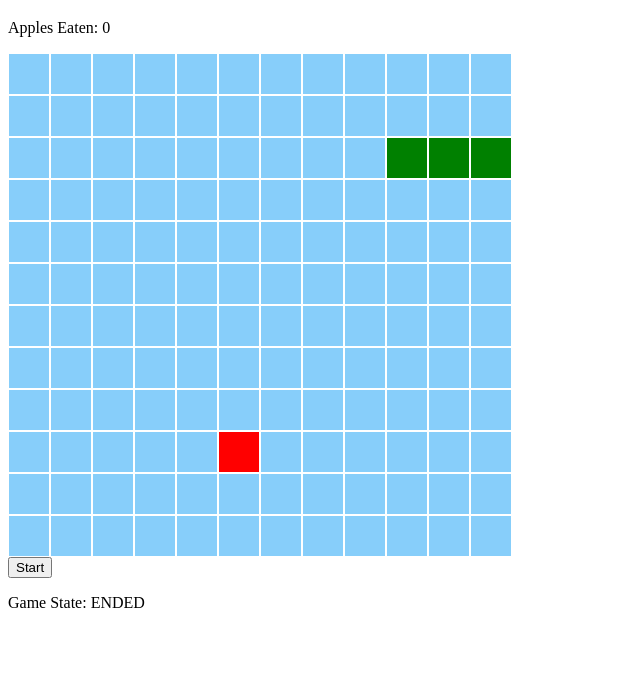
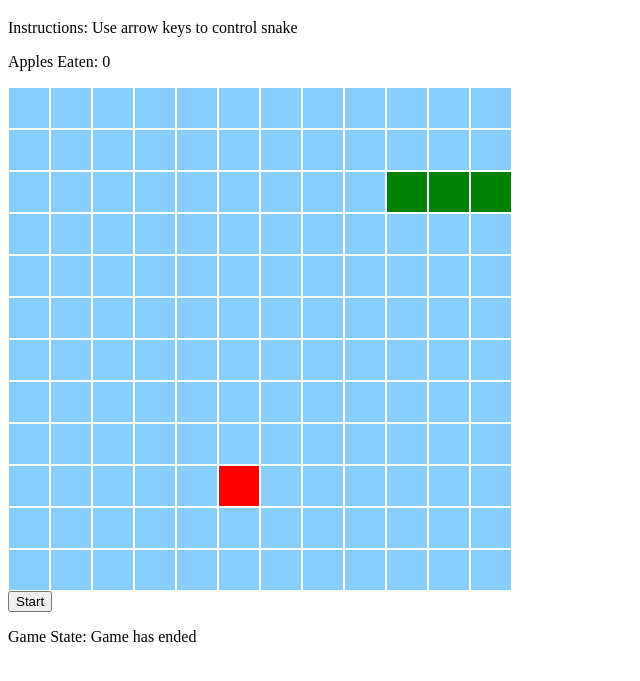
Before and after one commit to jltlm/LilGames, a plain HTML site: page SnakeGame/snake.html in a window 1280 px wide. Both pictures are taken after a click on the button "Start". Shown: the part 61-742 px from the top of the page, without its empty margins (0-640 px from the left). Drawn offline with Linux system fonts and the light colour scheme.

Commit message:
fixed up some suggestions

```diff
--- a/SnakeGame/Queue.js
+++ b/SnakeGame/Queue.js
@@ -32,5 +32,4 @@ Queue.prototype.dequeue = function () {
     return temp;
 };
 
-
 //   https://stackoverflow.com/a/23573210/6622395
--- a/SnakeGame/Snake.js
+++ b/SnakeGame/Snake.js
@@ -1,7 +1,11 @@
 class Snake {
     constructor(game) {
         this.game = game;
+
+        // direction the snake is facing
         this.direction = "R";
+
+        // the queue containing all the snake body parts locations
         this.squeue = new Queue();
         this.head = [2, 3];
         // start off as a 3 unit long snake
@@ -9,41 +13,54 @@ class Snake {
         this.squeue.enqueue([2, 2]);
         this.squeue.enqueue([2, 3]);
         this.appleCount = 0;
+
+        // the input from the user
         this.input = "R";
 
         pageCounter.textContent = "Apples Eaten: " + this.appleCount;
     }
 
     move() {
-        let dir = this.direction;
-        if (this.input == "R" && dir == "L"
-            || this.input == "L" && dir == "R"
-            || this.input == "U" && dir == "D"
-            || this.input == "D" && dir == "U") {
-        } else {
+        // checks for if user presses on opposite side key
+        // (snake can't turn opposite direction)
+        if ((this.input != "R" && this.direction == "L"
+            || this.input != "L" && this.direction == "R"
+            || this.input != "U" && this.direction == "D"
+            || this.input != "D" && this.direction == "U")
+            && this.input != null) {
             this.direction = this.input;
         }
-        dir = this.direction;
 
-        if (dir == "R") {
-            this.squeue.enqueue([this.head[0], this.head[1] + 1]);
-            this.head = [this.head[0], this.head[1] + 1];
-        } else if (dir == "U") {
-            this.squeue.enqueue([this.head[0] - 1, this.head[1]]);
-            this.head = [this.head[0] - 1, this.head[1]];
-        } else if (dir == "L") {
-            this.squeue.enqueue([this.head[0], this.head[1] - 1]);
-            this.head = [this.head[0], this.head[1] - 1];
-        } else if (dir == "D") {
-            this.squeue.enqueue([this.head[0] + 1, this.head[1]]);
-            this.head = [this.head[0] + 1, this.head[1]];
+        // gets the next tile (in the direction the snake's facing)
+        let [hx, hy] = this.head;
+        switch (this.direction) {
+            case "R":
+                this.squeue.enqueue([hx, hy + 1]);
+                this.head = [hx, hy + 1];
+                break;
+
+            case "U":
+                this.squeue.enqueue([hx - 1, hy]);
+                this.head = [hx - 1, hy];
+                break;
+
+            case "L":
+                this.squeue.enqueue([hx, hy - 1]);
+                this.head = [hx, hy - 1];
+                break;
+
+            case "D":
+                this.squeue.enqueue([hx + 1, hy]);
+                this.head = [hx + 1, hy];
+                break;
         }
         let tail;
 
         // check if apple is eaten
-        let apple = game.apple;
-        if (this.head[0] == apple[0] && this.head[1] == apple[1]) {
-            tiles[apple[0]][apple[1]].classList.remove("apple");
+        [hx, hy] = this.head;
+        let [ax, ay] = game.apple;
+        if (hx == ax && hy == ay) {
+            tiles[ax][ay].classList.remove("apple");
             this.appleCount++;
             this.game.apple = game.newAppleLoc();
             pageCounter.textContent = "Apples Eaten: " + this.appleCount;
@@ -55,29 +72,35 @@ class Snake {
     }
 }
 
+const GameStates = {
+    NOT_STARTED: "Game not started yet",
+    STARTED: "Game is in play",
+    ENDED: "Game has ended"
+}
+
 class Game {
     constructor(n) {
         this.n = n;
+        this.ticInterval = 200;
     }
 
     reset() {
-        this.board = [];
-        for (let i = 0; i < this.n; i++) {
-            let row = [];
-            for (let j = 0; j < this.n; j++) {
-                row.push('-');
-            }
-            this.board.push(row);
-        }
+        this.board = [...new Array(this.n)].map(() => new Array(this.n).fill("-"));
+        // for (let i = 0; i < this.n; i++) {
+        //     let row = ;
+        //     this.board.push(row);
+        // }
 
         this.snake = new Snake(this);
-        this.gameState = "NOT_STARTED";
+        this.gameState = GameStates.NOT_STARTED;
 
         // reset tiles on page
         let allTiles = document.getElementsByClassName("snakeBody");
-        while (allTiles.length > 0) {
-            allTiles[0].classList.remove("snakeBody");
-        }
+        [...allTiles].forEach(e => e.classList.remove("snakeBody"));
+        // while (allTiles.length > 0) {
+        //     allTiles[0].classList.remove("snakeBody");
+        // }
+
         let appleTiles = document.getElementsByClassName("apple");
         while (appleTiles.length > 0) {
             appleTiles[0].classList.remove("apple");
@@ -86,15 +109,18 @@ class Game {
         this.apple = this.newAppleLoc();
         this.debug();
 
+        // keeps the interval to clear it at end of game,
+        // otherwise game speeds up on each reset
+        // use function() so it's for the snake and not hte window...?
         this.interval = setInterval(function () {
             game.snake.move();
-        }, 200);
+        }, this.ticInterval);
 
         pageMessages.innerHTML = "Game State: " + game.gameState;
     }
 
     newAppleLoc() {
-        let loc = [Math.round(Math.random() * (this.n - 1)), Math.round(Math.random() * (this.n - 1))];
+        let loc = [Math.floor(Math.random() * this.n), Math.floor(Math.random() * this.n)];
         if (this.board[loc[0]][loc[1]] != "-") {
             return this.newAppleLoc();
         }
@@ -116,7 +142,7 @@ class Game {
     end() {
         clearInterval(this.interval);
         console.log("Apples collected: " + this.snake.appleCount);
-        this.gameState = "ENDED";
+        this.gameState = GameStates.ENDED;
         pageMessages.innerHTML = "Game State: " + this.gameState;
     }
 
@@ -177,21 +203,21 @@ let game = new Game(boardSize);
 
 // can use a map to hold all currently pressed keys instead
 window.addEventListener("keydown", (event) => {
-    if (game.gameState === "IN_PLAY") {
+    if (game.gameState === GameStates.STARTED) {
         let dir;
 
         // gets snake's current direction
         switch (event.key) {
-            case "w":
+            case "ArrowUp":
                 dir = "U";
                 break;
-            case "a":
+            case "ArrowLeft":
                 dir = "L";
                 break;
-            case "s":
+            case "ArrowDown":
                 dir = "D";
                 break;
-            case "d":
+            case "ArrowRight":
                 dir = "R";
                 break;
         }
@@ -201,6 +227,9 @@ window.addEventListener("keydown", (event) => {
 
 function start() {
     game.reset();
-    game.gameState = "IN_PLAY";
+    game.gameState = GameStates.STARTED;
     pageMessages.innerHTML = "Game State: " + game.gameState;
 }
+
+// make sure not every key murders snake
+//
--- a/SnakeGame/snake.html
+++ b/SnakeGame/snake.html
@@ -12,7 +12,7 @@
 
     <h1>Snake Game</h1>
 
-    <p id="debug"></p>
+    <p>Instructions: Use arrow keys to control snake</p>
 
     <p id="counter">Apples Eaten: 0</p>
     <div id="board">
```
